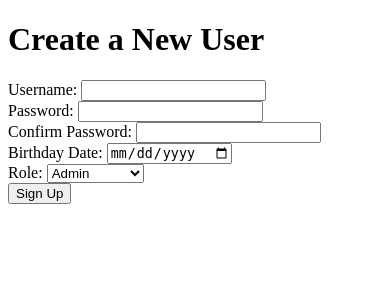
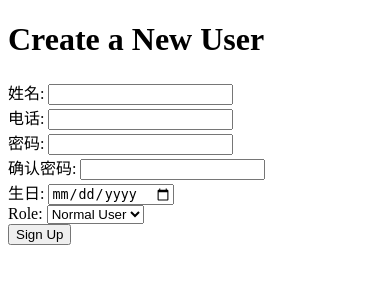
Before and after one commit to shenchen1215/questions_webs, a Django app: page /questionnaire/sign_up/ in a window 390 px wide. Shown: the top 300 px of the page. Run offline with Django 3.2, Linux system fonts and the light colour scheme.

Commit message:
add telephone

```diff
--- a/questionnaire/models.py
+++ b/questionnaire/models.py
@@ -7,12 +7,12 @@ from django.contrib.auth.models import User
 
 class UserProfile(models.Model):
     user = models.OneToOneField(User, on_delete=models.CASCADE)
+    telephone = models.CharField(max_length=15, null=True, blank=True)
     birth_date = models.DateField(null=True, blank=True)  # Use DateField for date of birth
     role = models.CharField(max_length=20, choices=[('admin', 'Admin'), ('user', 'Normal User'), ('staff', 'Staff')], default='user')
 
     def __str__(self):
         return self.user.username  # Represent the user profile by username
-
 
 from django.db import models
 
@@ -28,6 +28,7 @@ class Group(models.Model):
     def __str__(self):
         type_display = self.get_type_display()
         return f'{self.name}_{type_display}'
+
 class Picture(models.Model):
     image = models.ImageField(upload_to='templates/question_pictures')
     description = models.CharField(max_length=200, null=True, blank=True)
--- a/questionnaire/templates/question/sign_up.html
+++ b/questionnaire/templates/question/sign_up.html
@@ -7,21 +7,23 @@
     <h1>Create a New User</h1>
     <form method="post" action="{% url 'questionnaire:sign_up' %}">
         {% csrf_token %}
-        <label for="username">Username:</label>
+        <label for="username">姓名:</label>
         <input type="text" id="username" name="username" required>
         <br>
-        <label for="password">Password:</label>
+        <label for="telephone">电话:</label>
+        <input type="text" id="telephone" name="telephone" pattern="\d+" title="Please enter only digits" required>
+        <br>
+        <label for="password">密码:</label>
         <input type="password" id="password" name="password" required>
         <br>
-        <label for="password_confirm">Confirm Password:</label>
+        <label for="password_confirm">确认密码:</label>
         <input type="password" id="password_confirm" name="password_confirm" required>
         <br>
-        <label for="birthday_date">Birthday Date:</label>
+        <label for="birthday_date">生日:</label>
         <input type="date" id="birthday_date" name="birthday_date" required>
         <br>
 	<label for="role">Role:</label>
         <select id="role" name="role">
-            <option value="admin">Admin</option>
             <option value="user">Normal User</option>
             <option value="staff">Staff</option>
         </select><br>
--- a/questionnaire/views.py
+++ b/questionnaire/views.py
@@ -68,11 +68,11 @@ class SignUpViews(generic.ListView):
 
 class SignUpForm(forms.Form):
     username = forms.CharField()
+    telephone = forms.CharField()  # Add the telephone field
     password = forms.CharField(widget=forms.PasswordInput())
     password_confirm = forms.CharField(widget=forms.PasswordInput())  # Password confirmation field
     birthday_date = forms.DateField(required=False)
-    role = forms.ChoiceField(choices=[('admin', 'Admin'), ('user', 'Normal User'), ('staff', 'Staff')])
-
+    role = forms.ChoiceField(choices=[('user', 'Normal User'), ('staff', 'Staff')])
 
     def clean(self):
         cleaned_data = super().clean()
@@ -82,23 +82,27 @@ class SignUpForm(forms.Form):
         if password != password_confirm:
             raise forms.ValidationError("The passwords do not match. Please try again.")
 
-
 def sign_up(request):
     if request.method == "POST":
         form = SignUpForm(request.POST)
         if form.is_valid():
             username = form.cleaned_data['username']
+            telephone = form.cleaned_data['telephone']
             password = form.cleaned_data['password']
             birthday_date = form.cleaned_data['birthday_date']
             role = form.cleaned_data['role']
+
+            print(telephone)
             # Check if the username already exists
-            if User.objects.filter(username=username).exists():
+            if UserProfile.objects.filter(user__username=username, telephone=telephone).exists():
+                print("eeeeee!!!!!!!!")
                 return render(request, 'question/sign_up.html', {'form': form, 'error_message': 'Username already exists'})
 
             user = User.objects.create_user(username=username, password=password)
             user.save()
 
-            user_profile = UserProfile(user=user, birth_date=birthday_date, role=role)
+            user_profile = UserProfile(user=user, birth_date=birthday_date,
+                                       role=role, telephone=telephone)
             user_profile.save()
             login(request, user)
             if role == 'staff':
@@ -109,6 +113,7 @@ def sign_up(request):
 
             return HttpResponseRedirect(reverse('questionnaire:group_questions', args=[role,username]))
         else:
+            print(form.errors)
             # Form is not valid, show the form with errors
             return render(request, 'question/sign_up.html', {'form': form})
 
```
Also changed, not shown: db.sqlite3, questionnaire/migrations/0038_userprofile_telephone.py (added).
